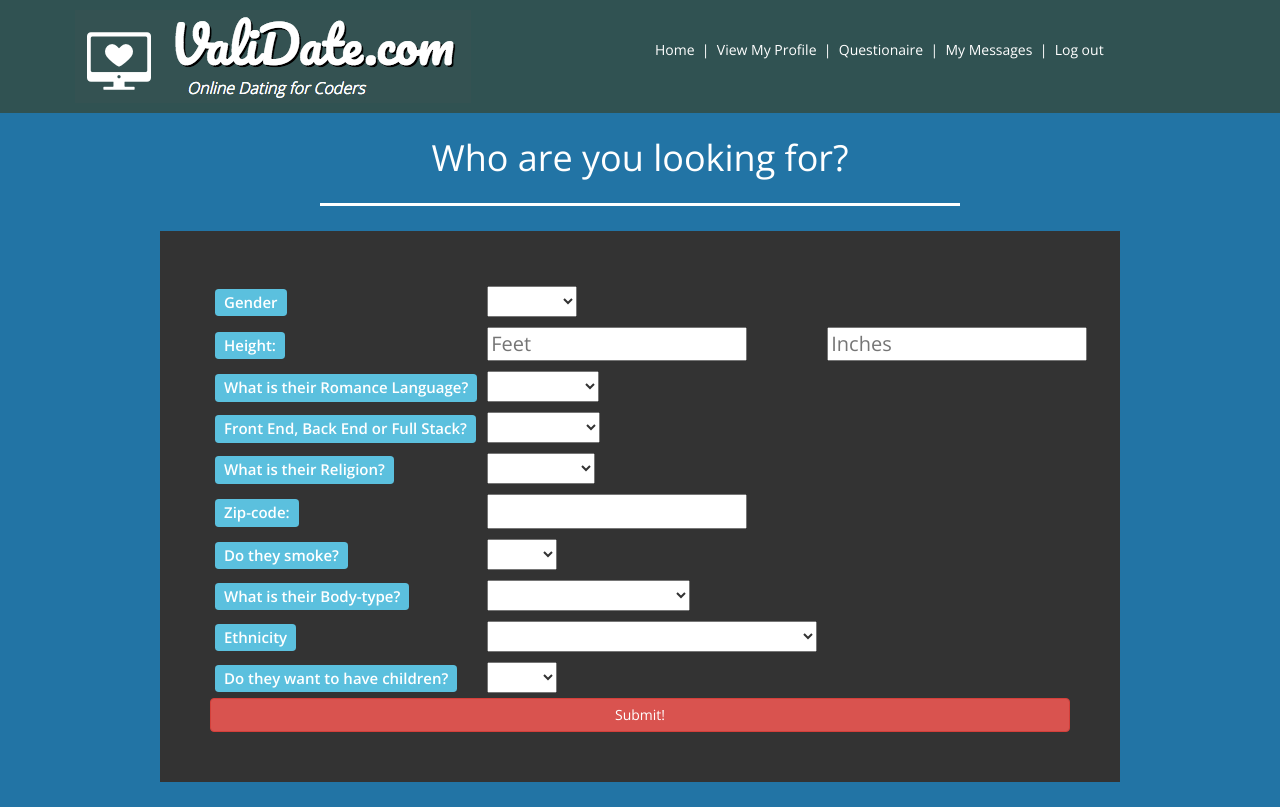
After one commit to croche314/ValiDate, a Django app: page /edit_preference in a window 1280 px wide. The commit adds this page. Run offline with Django 3.2, Linux system fonts and the light colour scheme; parts of the project's set-up code (start-up, migrations or seed data) failed here and were passed over; some libraries are stand-ins or nearby versions.

Commit message:
added preferences and worked through some things

```diff
--- a/apps/dating_app/templates/dating_app/home.html
+++ b/apps/dating_app/templates/dating_app/home.html
@@ -21,7 +21,6 @@
 			Romance language: {{user.user2.my_answers.language}}<br>
 			Religion: {{user.user2.my_answers.religion}}<br>
 			Percent Match: {{user.percent_match}} %
-			<a class="btn btn-success" href="{% url 'dating:like_user' user_id=user.user2.id %}">Like</a>
 
 		</div> <!-- .col -->
 		{% endfor %}
@@ -38,8 +37,6 @@
 			Romance language: {{user.user1.my_answers.language}}<br>
 			Religion: {{user.user1.my_answers.religion}}<br>
 			Percent Match: {{user.percent_match}} %
-			<a class="btn btn-success" href="{% url 'dating:like_user' user_id=user.user1.id %}">Like</a>
-
 		</div> <!-- .col -->
 		{% endfor %}
 		</div> <!-- .row -->
@@ -47,6 +44,7 @@
 		<div class="row">
 			<h1>Looking for Love</h1>
 			{% for user in all_users %}
+			{% if my_match_id != user.id and matched_me_id != user.id %}
 			<div class="col-sm-3 user_info">
 				<a href="{% url 'dating:show_user' user_id=user.id %}">
 					<img class="headshot" src="{% static 'dating_app/' %}{{user.my_pic.user_pic}}" alt="user.username"><br>
@@ -58,9 +56,9 @@
 				Wants children: {{user.my_answers.wants_children}}<br>
 				Romance language: {{user.my_answers.language}}<br>
 				Religion: {{user.my_answers.religion}}<br>
-				<a class="btn btn-success" href="{% url 'dating:like_user' user_id=user.id %}">Like</a>
 
 			</div> <!-- .col -->
+			{% endif %}
 		{% endfor %}
 	</div> <!-- .row -->
 </div>
--- /dev/null
+++ b/apps/dating_app/templates/dating_app/preference.html
@@ -0,0 +1,159 @@
+{% include 'dating_app/header.html' %}
+<link rel="stylesheet" href="https://cdnjs.cloudflare.com/ajax/libs/rangeslider.js/2.3.0/rangeslider.min.css">
+<link rel="stylesheet" href="https://cdnjs.cloudflare.com/ajax/libs/rangeslider.js/2.3.0/rangeslider.min.css.map">
+<script type="text/javascript" src="https://cdnjs.cloudflare.com/ajax/libs/rangeslider.js/2.3.0/rangeslider.min.js"></script>
+
+<style type="text/css">
+ #user_answers {
+   color: #333;
+ }
+</style>
+
+<div id="container-fluid">
+
+   <h1 class="page_heading">Who are you looking for?</h1>
+   <div id="user_answers">
+
+     <form action="{% url 'dating:preference' %}" method="POST">
+     {% csrf_token %}
+     <table>
+     <tr>
+       <td>
+         <label class='label label-info' for="html_gender">Gender</label>
+       </td>
+       <td>
+           <select name="html_gender">
+             <option value=""></option>
+             <option value="male">Male</option>
+             <option value="female">Female</option>
+           </select>
+         </td>
+       </tr>
+       <tr>
+         <td>
+           <label class="label label-info">Height:</label>
+         </td>
+         <td>
+           <input type="text" name="html_feet" placeholder="Feet">
+         </td>
+         <td>
+           <input type="text" name="html_inches" placeholder="Inches">
+       </td>
+       </tr>
+       <tr>
+         <td>
+           <label class='label label-info' for="html_language">What is their Romance Language?</label>
+         </td>
+         <td>
+           <select name="html_language">
+             <option value=""></option>
+             <option value="Python">Python</option>
+             <option value="Html">Html</option>
+             <option value="Javascript">Javascript</option>
+             <option value="Ruby">Ruby</option>
+             <option value="C++">C++</option>
+             <option value="PHP">PHP</option>
+             <option value="Java">Java</option>
+             <option value="R">R</option>
+             <option value="Swift">Swift</option>
+           </select>
+         </td>
+       </tr>
+       <tr>
+         <td>
+           <label class="label label-info" for="html_stack">Front End, Back End or Full Stack?</label>
+         </td>
+         <td>
+           <select name="html_stack">
+             <option value=""></option>
+             <option value="full">Full Stack</option>
+             <option value="front">Front End</option>
+             <option value="back">Back End</option>
+           </select>
+         </td>
+       </tr>
+       <tr>
+         <td>
+           <label class="label label-info" for="html_religion">What is their Religion?</label>
+         </td>
+         <td>
+           <select name="html_religion">
+             <option value=""></option>
+             <option value="Mac">Mac</option>
+             <option value="Windows">Windows</option>
+             <option value="Linux">Linux</option>
+           </select>
+         </td>
+       </tr>
+       <tr>
+         <td>
+           <label class="label label-info" for="html_zip_code">Zip-code:</label>
+         </td>
+         <td>
+           <input type="text" name="html_zip_code" value="">
+         </td>
+       </tr>
+       <tr>
+         <td>
+           <label class="label label-info" for="html_smoke">Do they smoke?</label>
+         </td>
+         <td>
+           <select name="html_smoke">
+             <option value=""></option>
+             <option value="True">True</option>
+             <option value="False">False</option>
+           </select>
+         </td>
+       </tr>
+       <tr>
+         <td>
+           <label class="label label-info" for="html_body_type">What is their Body-type?</label>
+         </td>
+         <td>
+           <select name="html_body_type">
+             <option value=""></option>
+             <option value="slender">Slender</option>
+             <option value="Big and Beautiful">Big and Beautiful</option>
+             <option value="curvy">Curvy</option>
+             <option value="about average">About Average</option>
+             <option value="full-figured">Full-figured</option>
+             <option value="heavyset">Heavyset</option>
+             <option value="a few extra pounds">A few extra pounds</option>
+             <option value="stocky">Stocky</option>
+           </select>
+         </td>
+       </tr>
+       <tr>
+         <td>
+           <label class="label label-info" for="html_ethnicity">Ethnicity</label>
+         </td>
+         <td>
+           <select name='html_ethnicity'>
+             <option value=""></option>
+             <option value="white">White</option>
+             <option value="african american">African American</option>
+             <option value="asian">Asian</option>
+             <option value="american indian">American Indian or Alaska Native</option>
+             <option value="hispanic">Hispanic or Lationo</option>
+           </select>
+         </td>
+       </tr>
+       <tr>
+         <td>
+           <label class="label label-info" for="html_wants_children">Do they want to have children?</label>
+         </td>
+         <td>
+           <select name="html_wants_children">
+             <option value=""></option>
+             <option value="True">True</option>
+             <option value="False">False</option>
+           </select>
+         </td>
+       </tr>
+     </table>
+     <input class="btn btn-danger center-block" type="submit" name="submit" value="Submit!">
+   </form>
+ </div>
+ </div><!-- #container-fluid -->
+ </body>
+</html>
--- a/apps/dating_app/urls.py
+++ b/apps/dating_app/urls.py
@@ -17,6 +17,11 @@ urlpatterns = [
 	url(r'^new_message/(?P<receiver_id>\d+)$',new_message, name='new_message'),
 	url(r'^create_message/(?P<receiver_id>\d+)$',create_message,name='create_message'),
 	url(r'^show_my_messages/(?P<user_id>\d+)$',show_my_messages,name='show_my_messages'),
-	url(r'^like_user/(?P<user_id>\d+)$',like_user,name='like_user')
+	url(r'^like_user/(?P<user_id>\d+)$',like_user,name='like_user'),
+	url(r'^unlike_user/(?P<user_id>\d+)$',unlike_user,name='unlike_user'),
+	url(r'^preference$',preference, name='preference'),
+	url(r'^edit_preference$',edit_preference, name='edit_preference')
+
+
 
 ]
--- a/apps/dating_app/views.py
+++ b/apps/dating_app/views.py
@@ -1,7 +1,8 @@
 from django.shortcuts import render, redirect
 from django.contrib import messages
-from django.core.urlresolvers import reverse
+from django.core.urlresolvers import reverse, resolve
 from itertools import chain
+from urlparse import urlparse
 from .models import *
 import bcrypt, re
 import json
@@ -123,12 +124,18 @@ def home(request):
 	print '-' * 50
 
 	all_pics = Image.objects.all()
+	like = Like.objects.filter(like1=request.session['user_id'])
+	likes = {}
+	for l in like:
+		likes[l.like2_id] = True
+
 
 	context = {
 		'match': Match.objects.filter(user1_id = request.session['user_id']),
 		'match2': Match.objects.filter(user2_id=request.session['user_id']),
-		'all_users': User.objects.exclude(my_match=request.session['user_id']),
-		'all_pics': all_pics
+		'all_users': User.objects.exclude(id=request.session['user_id']),
+		'all_pics': all_pics,
+		'likes': likes
 	}
 
 	# for u in context:
@@ -148,16 +155,22 @@ def show_user(request,user_id):
 		user_pic = str(my_pic.user_pic)
 	except: # If no profile pic is found for this user, default image is shown
 		user_pic = 'img/user.png'
+	try:
+		like = Like.objects.get(like1_id=request.session['user_id'], like2_id=user_id)
+	except:
+		like = False
+	print "+++++++++++++++++++"
+	print like
+	print "+++++++++++++++++++"
+	my_likes = Like.objects.filter(like1_id=request.session['user_id'])
 
 	context = {
 		'user': this_user,
 		'answers': my_answers,
-		'user_pic': user_pic
+		'user_pic': user_pic,
+		'like': like,
+		'my_like': my_likes
 	}
-	print '-' * 50
-	print 'find_distance result:',find_distance(60201,90210)
-	print '-' * 50
-
 	return render(request, 'dating_app/show_user.html', context)
 
 def edit_user(request,user_id):
@@ -211,9 +224,13 @@ def update_user(request, answer_id):
 			distance = find_distance(user1zip,user2zip)
 			if ans.gender != user.gender:
 				if ans.height > (user.height-10) and ans.height < (user.height-10):
-					counter += 1
+					counter += 2
 				if ans.zip_code == user.zip_code:
-					counter += 1
+					counter += 3
+				if distance <= 5:
+					counter += 4
+				if distance > 5:
+					counter = counter - 1
 				if ans.stack == user.stack:
 					counter += 2
 				if ans.religion == user.religion:
@@ -223,7 +240,7 @@ def update_user(request, answer_id):
 				if ans.body_type == user.body_type:
 						counter += 3
 				if ans.wants_children == user.wants_children:
-					counter += 1
+					counter += 2
 				if counter > 5:
 					percent_match= (float(counter)/12)*100
 					int(percent_match)
@@ -257,9 +274,13 @@ def questions(request):
 		messages.warning(request, 'Make sure all fields are filled in')
 		return redirect('dating:display_questions')
 	Answer.objects.create(gender=gender, height=height, language=language, stack=stack, religion=religion, zip_code=zipcode, smoke=smoke, body_type=body, ethnicity=ethnicity, wants_children=children,user_id=request.session['user_id'], about_you=about_you, feet=feet, inches=inches)
-	return redirect('dating:find_matches')
+	return redirect('dating:edit_preference')
 
 def find_matches(request):
+	preference = Preference.objects.get(user_id=request.session['user_id'])
+	print "+++++++++++++++++++"
+	print preference
+	print "+++++++++++++++++++"
 	user = Answer.objects.get(id=request.session['user_id'])
 	answer_exclude = Answer.objects.exclude(id=request.session['user_id'])
 	user1zip = user.zip_code
@@ -267,22 +288,22 @@ def find_matches(request):
 		counter = 0
 		user2zip = ans.zip_code
 		distance = find_distance(user1zip,user2zip)
-		if ans.gender != user.gender:
-			if ans.height > (user.height-10) and ans.height < (user.height-10):
-				counter += 1
+		if ans.gender != preference.gender:
+			if ans.height > (preference.height-10) and ans.height < (preference.height-10):
+				counter += 2
 			if distance <= 5:
+				counter += 4
+			if distance > 5:
+				counter = counter - 1
+			if ans.stack == preference.stack:
+				counter += 2
+			if ans.religion == preference.religion:
 				counter += 3
-			if distance > 5:
-				counter = counter - 6
-			if ans.stack == user.stack:
-				counter += 2
-			if ans.religion == user.religion:
+			if ans.smoke == preference.smoke:
 				counter += 3
-			if ans.smoke == user.smoke:
-				counter += 1
-			if ans.body_type == user.body_type:
+			if ans.body_type == preference.body_type:
 				counter += 3
-			if ans.wants_children == user.wants_children:
+			if ans.wants_children == preference.wants_children:
 				counter += 1
 			if counter > 5:
 				percent_match= (float(counter)/12)*100
@@ -293,9 +314,10 @@ def find_matches(request):
  	return redirect('dating:home')
 
 def find_distance(user1zip,user2zip):
-	url = 'https://www.zipcodeapi.com/rest/GoVJDjzV4jOwn0efU8t0LMQUNMYZUp8BN4kqnTmrdbYAbcP5li675W1SJ0REp0fd/distance.json/'+str(user1zip)+'/'+str(user2zip)+'/mile'
-	data = json.load(urllib2.urlopen(url))
-	return data['distance']
+	# url = 'https://www.zipcodeapi.com/rest/GoVJDjzV4jOwn0efU8t0LMQUNMYZUp8BN4kqnTmrdbYAbcP5li675W1SJ0REp0fd/distance.json/'+str(user1zip)+'/'+str(user2zip)+'/mile'
+	# data = json.load(urllib2.urlopen(url))
+	# return data['distance']
+	return 4.0
 
 def upload_pic(request):
 	user_id = request.session['user_id']
@@ -336,5 +358,48 @@ def show_my_messages(request,user_id):
 	}
 	return render(request, 'dating_app/my_messages.html', context)
 
-def like_user(request,user_id):
-	pass
+def like_user(request, user_id):
+	current_url = request.META['HTTP_REFERER']
+	o = urlparse(current_url).path
+	like1 = request.session['user_id']
+	like2 = user_id
+	Like.objects.create(like1_id=like1, like2_id=like2)
+	return redirect(o)
+
+def unlike_user(request, user_id):
+	current_url= request.META['HTTP_REFERER']
+	o = urlparse(current_url).path
+	like1 = request.session['user_id']
+	like2 = user_id
+	Like.objects.filter(like1_id=like1, like2_id=like2).delete()
+	return redirect(o)
+
+def preference(request):
+	try:
+		Preference.objects.filter(user_id=user_id).delete
+	except:
+		pass
+	gender = request.POST['html_gender']
+	feet = request.POST['html_feet']
+	inches = request.POST['html_inches']
+	try:
+		height = float(feet) + float(inches)/12
+	except:
+		messages.warning(request, 'Must include a height')
+		return redirect('dating:display_questions')
+	language = request.POST['html_language']
+	stack = request.POST['html_stack']
+	religion = request.POST['html_religion']
+	zipcode = request.POST['html_zip_code']
+	smoke = request.POST['html_smoke']
+	body = request.POST['html_body_type']
+	ethnicity  = request.POST['html_ethnicity']
+	children = request.POST['html_wants_children']
+	if len(language)<1 or len(stack)<1 or len(religion)<1 or len(smoke)<1 or len(body)<1 or len(ethnicity)<1 or len(children)<1:
+		messages.warning(request, 'Make sure all fields are filled in')
+		return redirect('dating:display_questions')
+	Preference.objects.create(gender=gender, height=height, language=language, stack=stack, religion=religion, zip_code=zipcode, smoke=smoke, body_type=body, ethnicity=ethnicity, wants_children=children,user_id=request.session['user_id'], feet=feet, inches=inches)
+	return redirect('dating:find_matches')
+
+def edit_preference(request):
+	return render(request, 'dating_app/preference.html')
```
Also changed, not shown: apps/dating_app/models.py (+24 -0 lines), apps/dating_app/templates/dating_app/show_user.html (+11 -4 lines), apps/dating_app/migrations/0014_auto_20170330_1532.py (added), apps/dating_app/migrations/0015_preference.py (added).
